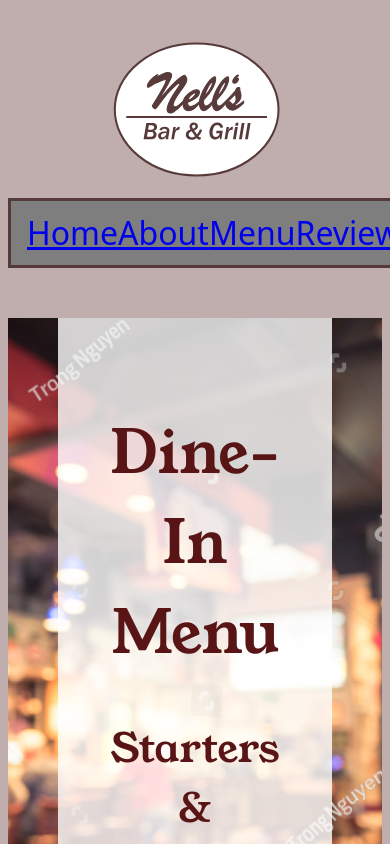
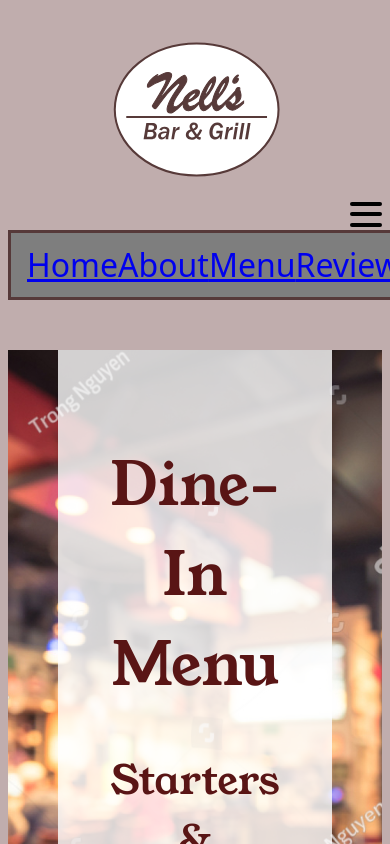
Before and after one commit to ChazSam/Nell-s, a React (Vite) app in the folder nell-s/: page /menu in a window 390 px wide. Shown: the top 844 px of the page. Built offline with nearby package versions, Linux system fonts and the light colour scheme.

Commit message:
created hamburger

```diff
--- a/nell-s/src/App.css
+++ b/nell-s/src/App.css
@@ -191,6 +191,26 @@
 }
 
 @media (max-width: 2700px) {
+  .hamburger{
+    width: 2rem;
+    height: 2rem;
+    display: flex;
+    justify-content: space-around;
+    margin-left: auto;
+    flex-flow: column nowrap;
+    z-index: 10;
+    color: black;
+    font-size: 3rem;
+  }
+  .burger{
+    width: 2rem;
+    height: .25rem;
+    border-radius: 10px;
+    background-color: black;
+    transform-origin: 1px;
+    transition: all 0.3s linear;
+  }
+
   .navbar {
   display:block;
   background-color: rgb(126, 126, 126);
--- a/nell-s/src/App.tsx
+++ b/nell-s/src/App.tsx
@@ -2,14 +2,22 @@
 import Navbar from "./Navbar.tsx";
 import { Outlet } from "react-router-dom";
 import NellsLogo from "./assets/Nells.svg";
-
+import {useState} from 'react';
 
 function App() {
+    const [isOpen, setIsOpen] = useState(false)
   return (
     <>
       <header>
         <img src={NellsLogo} alt="Nell's Logo" className="nells-logo"></img>
         <div>
+
+      <div className="hamburger" onClick={()=> setIsOpen(!isOpen)}>
+        <div className="burger"></div>
+        <div className="burger"></div>
+        <div className="burger"></div>
+      </div>
+
           <Navbar />
           <div className="page-content">
             <Outlet />
```
Also changed, not shown: nell-s/src/Navbar.tsx (+10 -0 lines).
